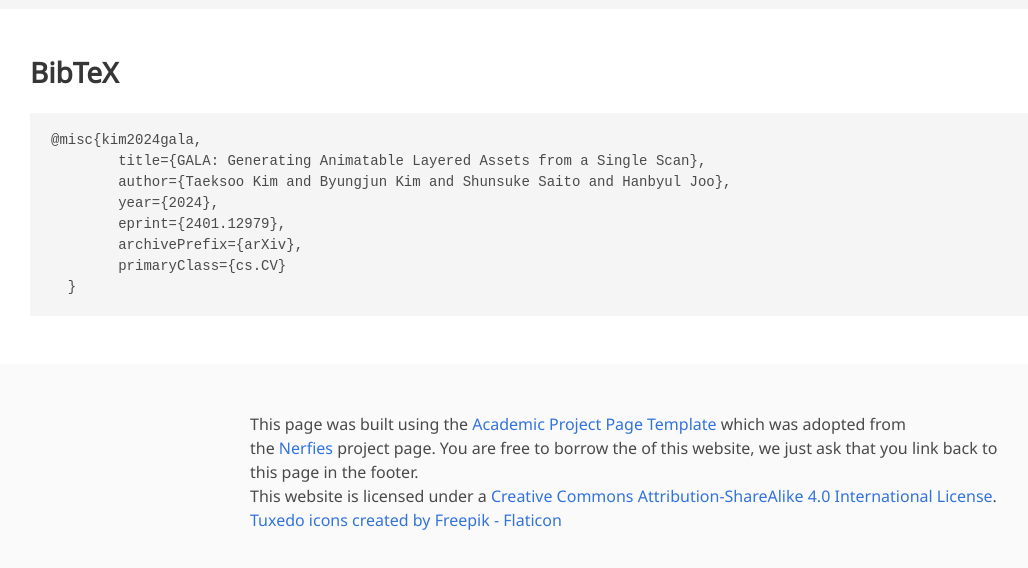
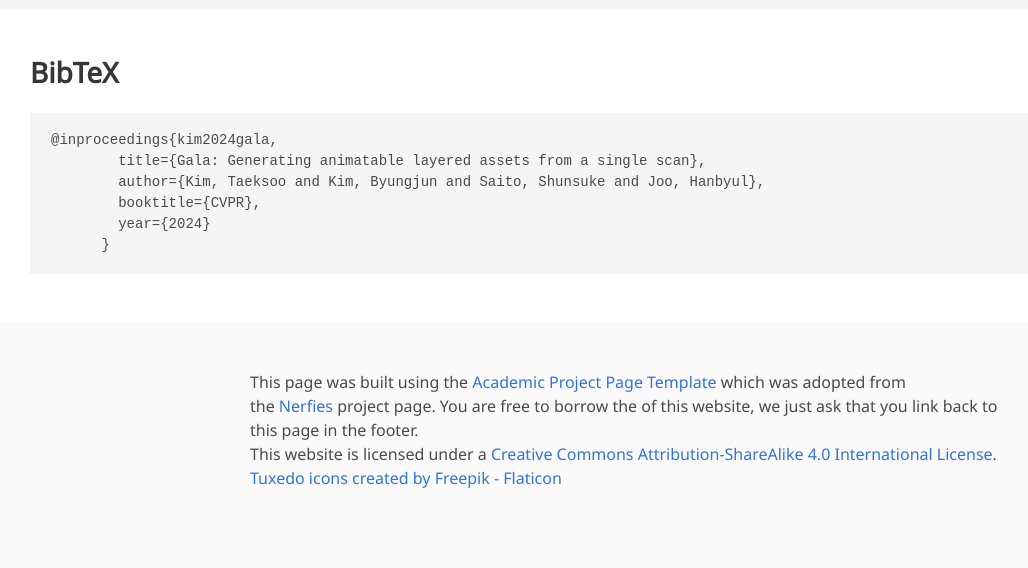
Before and after one commit to snuvclab/gala, a plain HTML site: page index.html in a window 1280 px wide. Shown: the part 5240-5808 px from the top of the page, without its empty margins (10-1038 px from the left). Drawn offline with nearby package versions, Linux system fonts and the light colour scheme; some icons are missing; a web font is replaced by a local one.

Commit message:
citation

```diff
--- a/index.html
+++ b/index.html
@@ -317,14 +317,12 @@ pretrained 2D diffusion model in a canonical space.
   <section class="section" id="BibTeX">
     <div class="container is-max-desktop content">
       <h2 class="title">BibTeX</h2>
-      <pre><code>@misc{kim2024gala,
-        title={GALA: Generating Animatable Layered Assets from a Single Scan},
-        author={Taeksoo Kim and Byungjun Kim and Shunsuke Saito and Hanbyul Joo},
-        year={2024},
-        eprint={2401.12979},
-        archivePrefix={arXiv},
-        primaryClass={cs.CV}
-  }</code></pre>
+      <pre><code>@inproceedings{kim2024gala,
+        title={Gala: Generating animatable layered assets from a single scan},
+        author={Kim, Taeksoo and Kim, Byungjun and Saito, Shunsuke and Joo, Hanbyul},
+        booktitle={CVPR},
+        year={2024}
+      }</code></pre>
     </div>
 </section>
 <!--End BibTex citation -->
```
